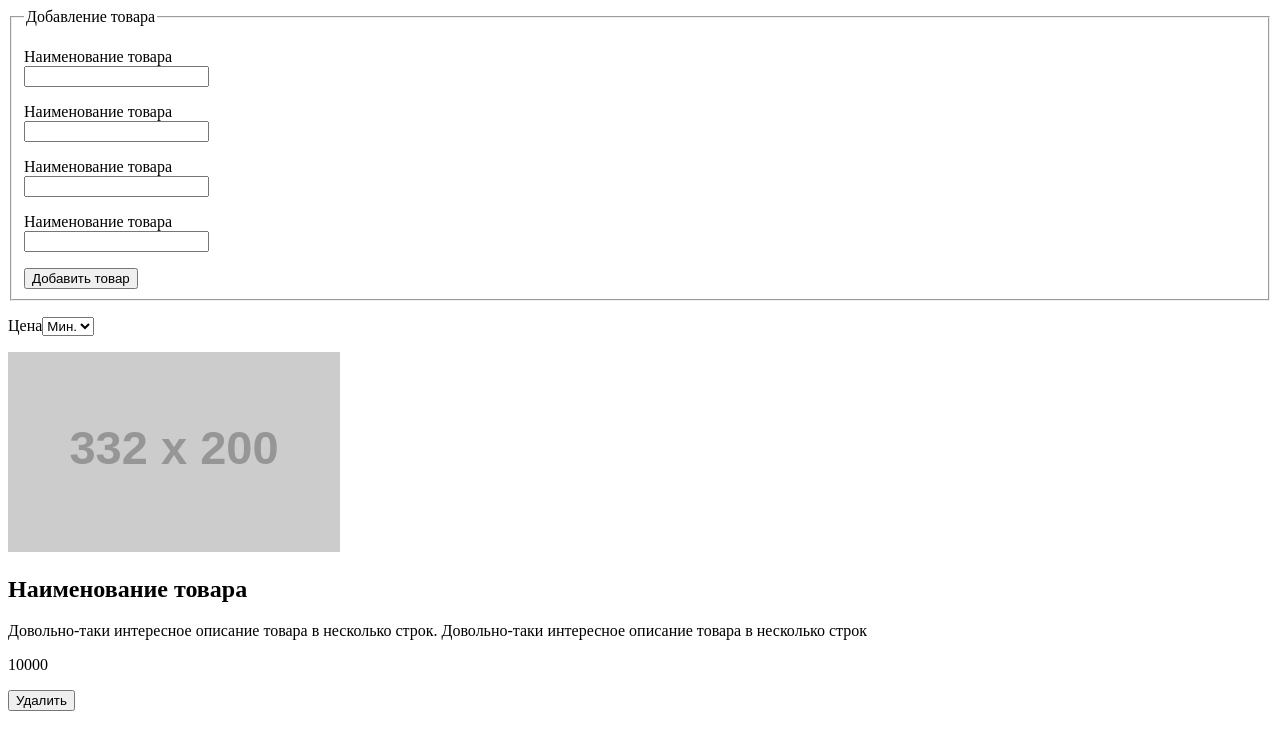
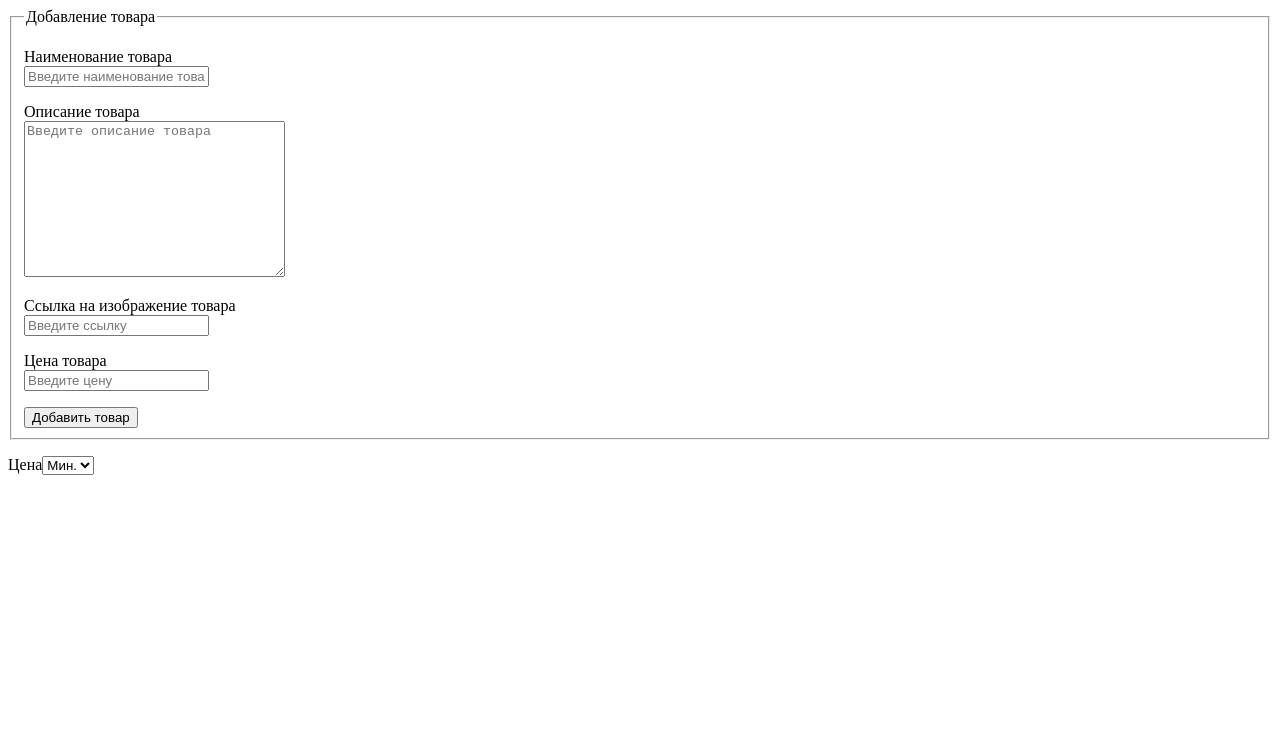
Before and after one commit to Sourdough1882/vue-shop, a Vue app: page / in a window 1280 px wide. Shown: the top 750 px of the page. Built offline with nearby package versions, Linux system fonts and the light colour scheme.

Commit message:
Added product submittion

```diff
--- a/src/App.vue
+++ b/src/App.vue
@@ -1,8 +1,18 @@
 <script setup>
-import ProductSubmitForm from '@/components/ProductSubmitForm.vue'
-import ProductList from '@/components/ProductList.vue'
+import { ref } from "vue";
+import ProductAddForm from "@/components/ProductAddForm.vue";
+import ProductList from "@/components/ProductList.vue";
+
+const products = ref([]);
+
+defineEmits(["addProduct"]);
+
+function addProduct(product) {
+  products.value.push({ ...product });
+  newInput.id++;
+}
 </script>
 <template>
-  <ProductSubmitForm />
-  <ProductList />
+  <ProductAddForm @add-product="addProduct" />
+  <ProductList :products="products" />
 </template>
--- /dev/null
+++ b/src/components/ProductAddForm.vue
@@ -0,0 +1,61 @@
+<script setup>
+import { reactive, watch, ref } from "vue";
+import ProductInputField from "@/components/ProductInputField.vue";
+
+const productInput = reactive({
+  id: 0,
+  name: null,
+  description: null,
+  image: null,
+  price: null,
+});
+
+let isValidated = ref(false);
+
+watch(productInput, (newInput) => {
+  isValidated.value =
+    newInput.name &&
+    newInput.description &&
+    newInput.image &&
+    productInput.price
+      ? true
+      : false;
+});
+</script>
+<template>
+  <form
+    class="product-add-form"
+    @submit.prevent="$emit('addProduct', productInput)"
+  >
+    <fieldset>
+      <legend>Добавление товара</legend>
+      <ProductInputField
+        v-model="productInput.name"
+        label="Наименование товара"
+        placeholder="Введите наименование товара"
+      />
+      <ProductInputField label="Описание товара">
+        <textarea
+          v-model="productInput.description"
+          id="product-input"
+          cols="30"
+          rows="10"
+          placeholder="Введите описание товара"
+        ></textarea>
+      </ProductInputField>
+      <ProductInputField
+        v-model="productInput.image"
+        label="Ссылка на изображение товара"
+        placeholder="Введите ссылку"
+      />
+      <ProductInputField
+        v-model.number="productInput.price"
+        label="Цена товара"
+        placeholder="Введите цену"
+      />
+      <button :class="{ 'submit-disabled': isValidated }">
+        Добавить товар
+      </button>
+    </fieldset>
+  </form>
+</template>
--- a/src/components/ProductCard.vue
+++ b/src/components/ProductCard.vue
@@ -1,9 +1,15 @@
+<script setup>
+defineProps({
+  product: Object,
+});
+</script>
 <template>
-    <article class="product-card">
-      <img class="product-image" src="https://via.placeholder.com/332x200" alt="">
-      <h2 class="product-name">Наименование товара</h2>
-      <p class="product-description">Довольно-таки интересное описание товара в несколько строк. Довольно-таки интересное описание товара в несколько строк</p>
-      <p class="product-price">10000</p>
-      <button>Удалить</button>
-    </article>
+  <article class="product-card">
+    {{ product.id }}
+    <img class="product-image" :src="product.image" width="300" alt="" />
+    <h2 class="product-name">{{ product.name }}</h2>
+    <p class="product-description">{{ product.description }}</p>
+    <p class="product-price">{{ product.price }}</p>
+    <button>Удалить</button>
+  </article>
 </template>
--- a/src/components/ProductInputField.vue
+++ b/src/components/ProductInputField.vue
@@ -1,8 +1,26 @@
+<script setup>
+defineProps({
+  modelValue: String,
+  label: String,
+  placeholder: String,
+});
+defineEmits(["update:modelValue"]);
+</script>
 <template>
-    <p class="product-input-field">
-        <label class="product-input-label" for="product-input-label">Наименование товара</label><br>
-        <slot>
-            <input class="product-input" type="text">
-        </slot>
-    </p>
+  <p class="product-input-field">
+    <label class="product-input-label" for="product-input">
+      {{ label }}
+    </label>
+    <br />
+    <slot>
+      <input
+        class="product-input"
+        id="product-input"
+        type="text"
+        :placeholder="placeholder"
+        :value="modelValue"
+        @input="$emit('update:modelValue', $event.target.value)"
+      />
+    </slot>
+  </p>
 </template>
--- a/src/components/ProductList.vue
+++ b/src/components/ProductList.vue
@@ -1,15 +1,20 @@
 <script setup>
-import ProductCard from '@/components/ProductCard.vue'
+import ProductCard from "@/components/ProductCard.vue";
+defineProps({
+  products: Object,
+});
 </script>
 <template>
   <article class="product-list">
     <p class="product-filter">
-      <label class="product-filter-label" for="price-filter-dropdown">Цена</label>
+      <label class="product-filter-label" for="price-filter-dropdown"
+        >Цена</label
+      >
       <select class="price-filter-dropdown" id="price-filter-dropdown">
         <option class="" value="min">Мин.</option>
         <option class="" value="max">Мин.</option>
       </select>
     </p>
-    <ProductCard />
+    <ProductCard v-for="product in products" :product="product" />
   </article>
 </template>
--- a/src/components/ProductSubmitForm.vue
+++ /dev/null
@@ -1,15 +0,0 @@
-<script setup>
-import ProductInputField from "@/components/ProductInputField.vue";
-</script>
-<template>
-    <form class="product-submit-form">
-        <fieldset>
-            <legend>Добавление товара</legend>
-            <ProductInputField />
-            <ProductInputField />
-            <ProductInputField />
-            <ProductInputField />
-            <button>Добавить товар</button>
-        </fieldset>
-    </form>
-</template>
```
